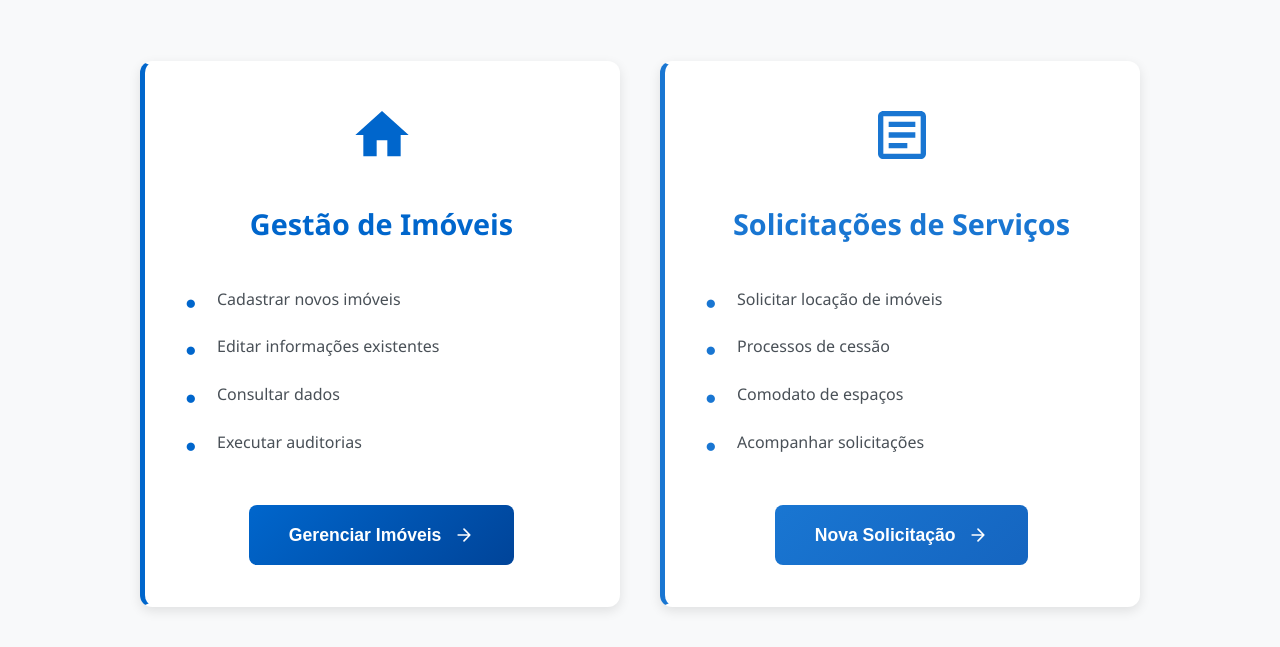
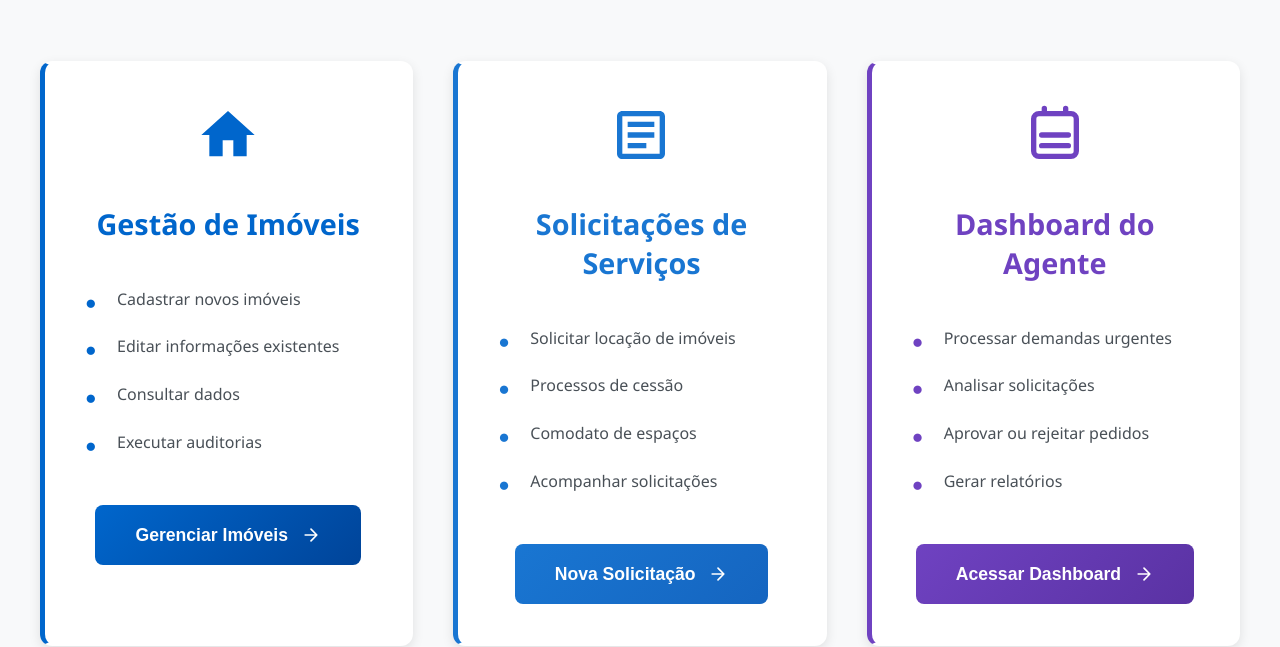
Before and after one commit to osvaldojeronymo/silic-portal-imoveis, a plain HTML site: page index.html in a window 1280 px wide. Shown: the part 324-971 px from the top of the page. Drawn offline with Linux system fonts and the light colour scheme.

Commit message:
🎨 Remover '- CAIXA' do título da página
✨ Alteração:
- Título: 'SILIC 2.0 - Portal de Serviços'
- Header visual mantém logo CAIXA
- Identidade mais limpa

```diff
--- a/assets/css/portal.css
+++ b/assets/css/portal.css
@@ -51,9 +51,9 @@ body {
 
 .cards {
     display: grid;
-    grid-template-columns: repeat(auto-fit, minmax(400px, 1fr));
+    grid-template-columns: repeat(auto-fit, minmax(350px, 1fr));
     gap: 2.5rem;
-    max-width: 1000px;
+    max-width: 1200px;
     margin: 0 auto 4rem auto;
 }
 
@@ -81,6 +81,10 @@ body {
     border-left: 5px solid #1976d2;
 }
 
+.card.hands-on {
+    border-left: 5px solid #6f42c1;
+}
+
 .card-icon {
     margin-bottom: 2rem;
 }
@@ -95,6 +99,10 @@ body {
     color: #1976d2;
 }
 
+.card.hands-on .card-icon svg {
+    color: #6f42c1;
+}
+
 .card h3 {
     font-size: 1.8rem;
     color: #0066cc;
@@ -104,6 +112,10 @@ body {
 
 .card.solicitacoes h3 {
     color: #1976d2;
+}
+
+.card.hands-on h3 {
+    color: #6f42c1;
 }
 
 .card ul {
@@ -133,6 +145,10 @@ body {
     color: #1976d2;
 }
 
+.card.hands-on li::before {
+    color: #6f42c1;
+}
+
 .btn {
     display: inline-flex;
     align-items: center;
@@ -154,6 +170,10 @@ body {
 
 .btn-secondary {
     background: linear-gradient(135deg, #1976d2, #1565c0);
+}
+
+.btn-hands-on {
+    background: linear-gradient(135deg, #6f42c1, #5a32a3);
 }
 
 .btn:hover {
@@ -256,7 +276,10 @@ body {
 @media (max-width: 768px) {
     .header h1 { font-size: 2.5rem; }
     .hero h2 { font-size: 2.2rem; }
-    .cards { grid-template-columns: 1fr; gap: 2rem; }
+    .cards {
+        grid-template-columns: 1fr;
+        gap: 2rem;
+    }
     .card { padding: 2rem; }
     .quick-grid { grid-template-columns: repeat(2, 1fr); }
 }
--- a/index.html
+++ b/index.html
@@ -3,7 +3,7 @@
 <head>
     <meta charset="UTF-8">
     <meta name="viewport" content="width=device-width, initial-scale=1.0">
-    <title>SILIC 2.0 - Portal de Serviços - CAIXA</title>
+    <title>SILIC 2.0 - Portal de Serviços</title>
     <link rel="stylesheet" href="assets/css/portal.css">
 </head>
 <body>
@@ -56,6 +56,27 @@
                 </ul>
                 <button class="btn btn-secondary">
                     Nova Solicitação
+                    <svg width="20" height="20" viewBox="0 0 24 24" fill="none">
+                        <path d="M5 12H19M19 12L12 5M19 12L12 19" stroke="currentColor" stroke-width="2" stroke-linecap="round" stroke-linejoin="round"/>
+                    </svg>
+                </button>
+            </div>
+
+            <div class="card hands-on" onclick="navegarPara('handson')">
+                <div class="card-icon">
+                    <svg viewBox="0 0 24 24" fill="none">
+                        <path d="M16 4H18C19.1 4 20 4.9 20 6V18C20 19.1 19.1 20 18 20H6C4.9 20 4 19.1 4 18V6C4 4.9 4.9 4 6 4H8M16 4V2M8 4V2M8 4H16M7 12H17M7 16H17" stroke="currentColor" stroke-width="2" stroke-linecap="round" stroke-linejoin="round"/>
+                    </svg>
+                </div>
+                <h3>Dashboard do Agente</h3>
+                <ul>
+                    <li>Processar demandas urgentes</li>
+                    <li>Analisar solicitações</li>
+                    <li>Aprovar ou rejeitar pedidos</li>
+                    <li>Gerar relatórios</li>
+                </ul>
+                <button class="btn btn-hands-on">
+                    Acessar Dashboard
                     <svg width="20" height="20" viewBox="0 0 24 24" fill="none">
                         <path d="M5 12H19M19 12L12 5M19 12L12 19" stroke="currentColor" stroke-width="2" stroke-linecap="round" stroke-linejoin="round"/>
                     </svg>
```
